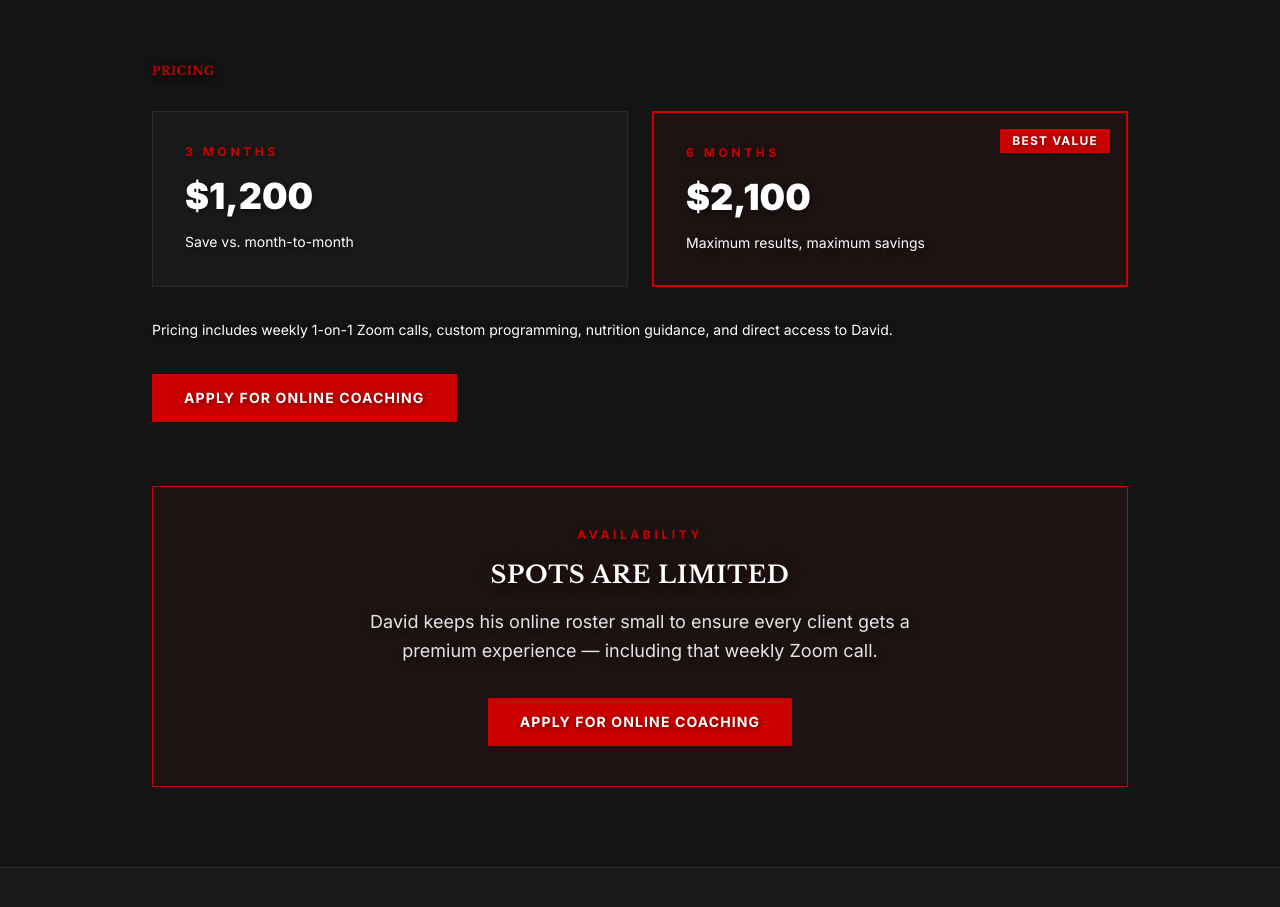
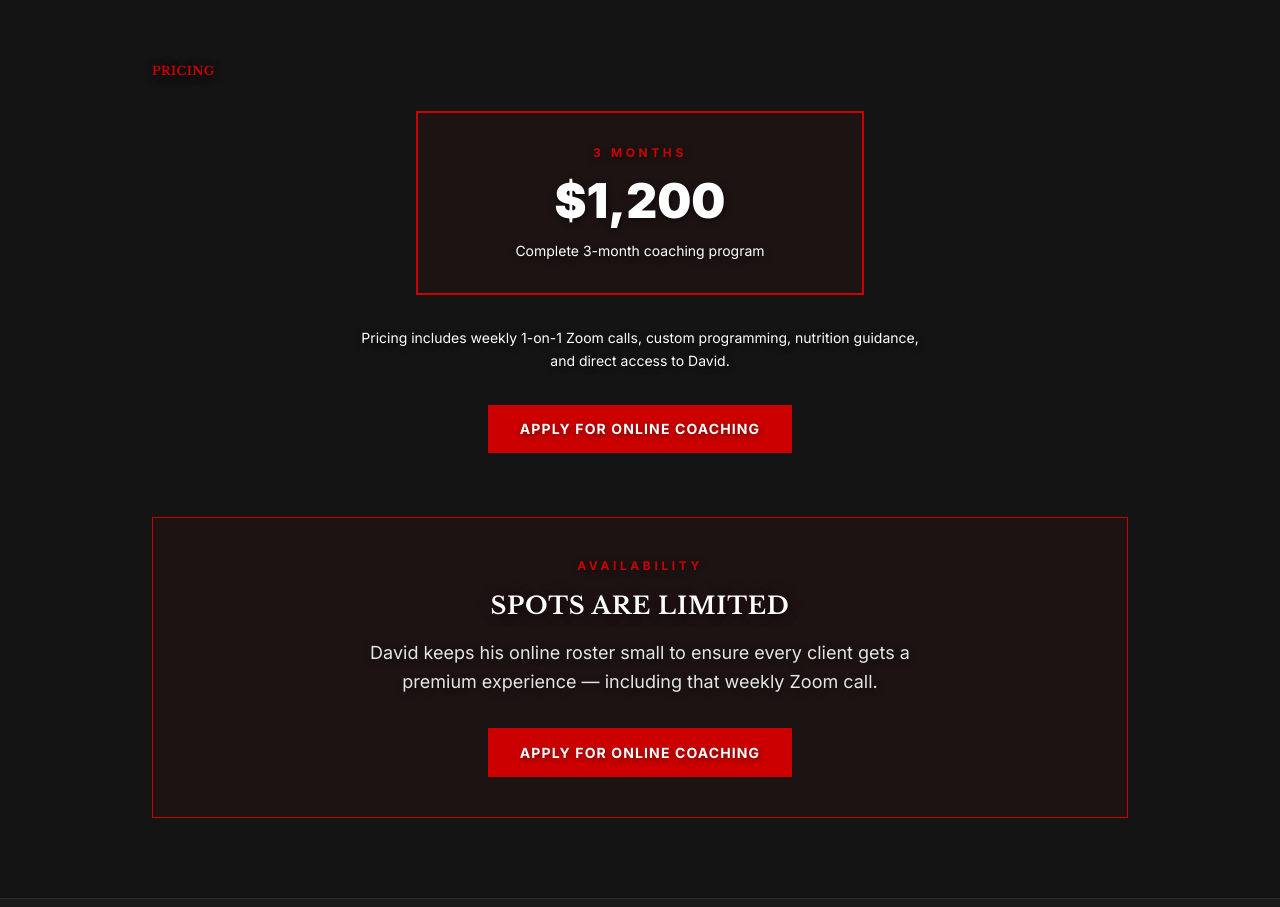
Before and after one commit to davidzabinskifitness/dzf-website, a Next.js app: page /online-coaching in a window 1280 px wide. Shown: the part 2707-3614 px from the top of the page. Built offline with nearby package versions, Linux system fonts and the light colour scheme.

Commit message:
Online coaching: remove 6-month plan, keep single 3-month $1,200 option

```diff
--- a/app/online-coaching/page.tsx
+++ b/app/online-coaching/page.tsx
@@ -169,27 +169,22 @@ export default function OnlineCoachingPage() {
           <h2 className="text-[#CC0000] text-xs font-bold tracking-[0.3em] uppercase mb-8">
             Pricing
           </h2>
-          <div className="grid grid-cols-1 sm:grid-cols-2 gap-6 mb-8">
+          <div className="max-w-md mx-auto mb-8">
             {/* 3 Months */}
-            <div className="bg-[#1a1a1a] border border-[#2a2a2a] p-8 flex flex-col gap-4 hover:border-[#CC0000] transition-colors">
+            <div className="bg-[#CC0000]/5 border-2 border-[#CC0000] p-8 flex flex-col gap-4 text-center">
               <p className="text-[#CC0000] text-xs font-bold tracking-[0.3em] uppercase">3 Months</p>
-              <p className="text-4xl font-black text-white">$1,200</p>
-              <p className="text-white text-sm">Save vs. month-to-month</p>
-            </div>
-            {/* 6 Months */}
-            <div className="bg-[#CC0000]/5 border-2 border-[#CC0000] p-8 flex flex-col gap-4 relative">
-              <span className="absolute top-4 right-4 text-xs font-bold bg-[#CC0000] text-white px-3 py-1 uppercase tracking-widest">Best Value</span>
-              <p className="text-[#CC0000] text-xs font-bold tracking-[0.3em] uppercase">6 Months</p>
-              <p className="text-4xl font-black text-white">$2,100</p>
-              <p className="text-white text-sm">Maximum results, maximum savings</p>
+              <p className="text-5xl font-black text-white">$1,200</p>
+              <p className="text-white text-sm">Complete 3-month coaching program</p>
             </div>
           </div>
-          <p className="text-white text-sm leading-relaxed mb-8">
+          <p className="text-white text-sm leading-relaxed mb-8 text-center max-w-xl mx-auto">
             Pricing includes weekly 1-on-1 Zoom calls, custom programming, nutrition guidance, and direct access to David.
           </p>
-          <Link href="/contact" className="btn-primary">
-            Apply for Online Coaching
-          </Link>
+          <div className="text-center">
+            <Link href="/contact" className="btn-primary">
+              Apply for Online Coaching
+            </Link>
+          </div>
         </section>
 
         {/* Spots Limited */}
```
